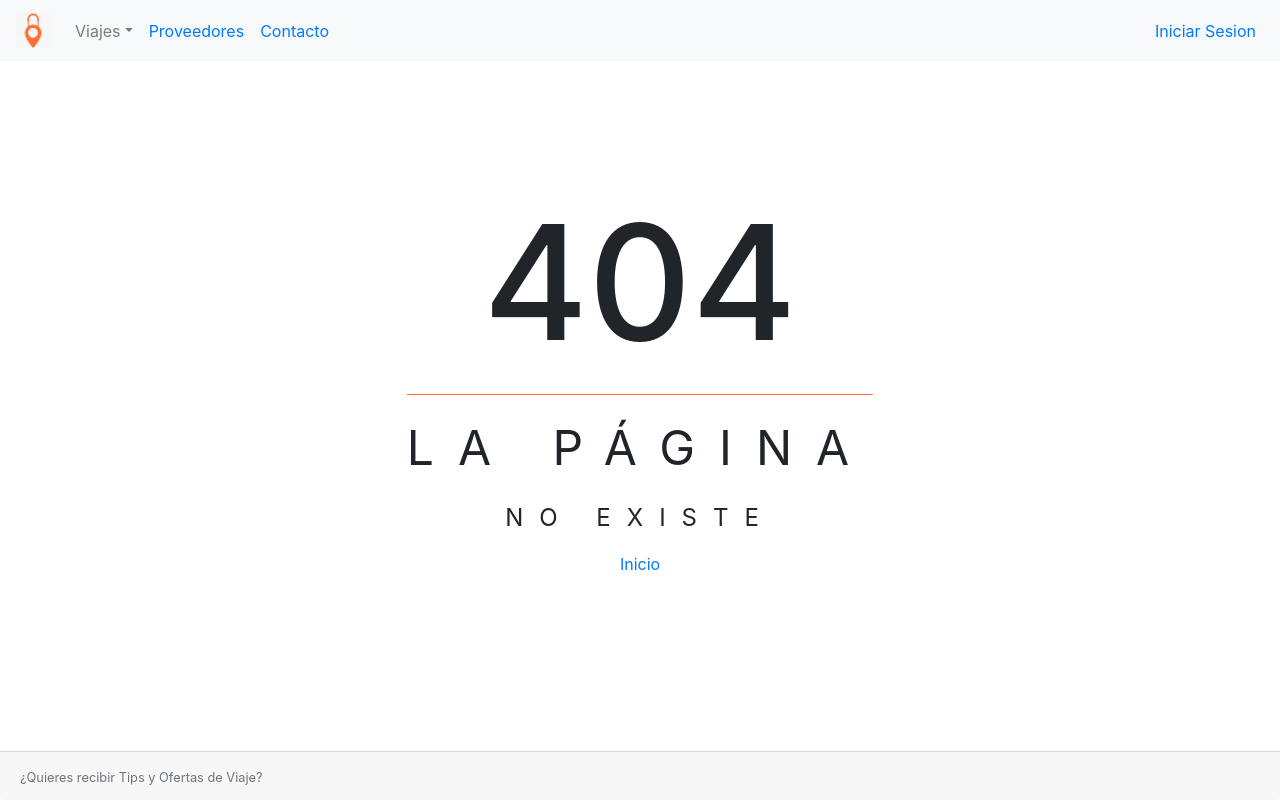
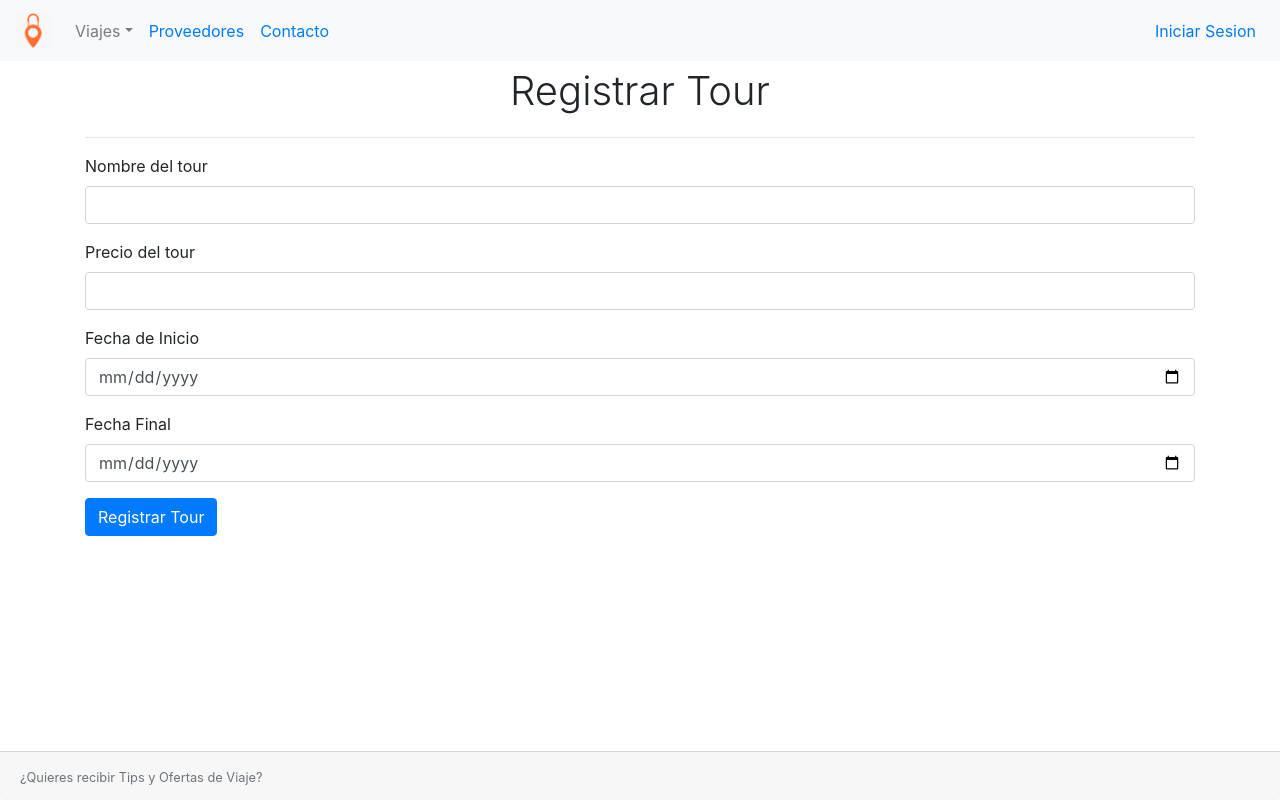
Before and after one commit to joseasalazar/pickpack, a React (Create React App) app: page /registrar-tour in a window 1280 px wide. Before the commit this address had no page. Built offline with nearby package versions, Linux system fonts and the light colour scheme.

Commit message:
Adds from to register tour

```diff
--- a/src/ui/RoleManager.js
+++ b/src/ui/RoleManager.js
@@ -1,4 +1,4 @@
-import React, { Component } from "react";
+import React from "react";
 import { USER_TYPE } from "../api/queries";
 import { useQuery } from "@apollo/react-hooks";
 
--- a/src/ui/Routes.js
+++ b/src/ui/Routes.js
@@ -14,7 +14,7 @@ import { TourDescriptionScreen } from "./screens/TourDescription";
 
 import { Header } from "./components/Header";
 import { Footer } from "./components/Footer";
-import Registertourtrial from "./screens/RegisterTourTrial";
+import RegisterTour from "./screens/RegisterTour";
 
 export class Routes extends React.Component {
   render() {
@@ -26,10 +26,9 @@ export class Routes extends React.Component {
             <Switch>
               <Route exact path="/" component={HomeScreen} />
               <Route exact path="/login" component={LogIn} />
-              <Route exact path="/proveedores" component={Proveedores} />
               <Route exact path="/signup" component={SignUp} />
               <Route exact path="/proveedores" component={Proveedores} />
-              <Route exact path="/comofunciona" component={ComoFunciona} />
+              <Route exact path="/como-funciona" component={ComoFunciona} />
               <Route exact path="/compras" component={ShoppingCart} />
               <Route exact path="/tours" component={TourScreen} />
               <Route
@@ -37,11 +36,7 @@ export class Routes extends React.Component {
                 path="/tours/info"
                 component={TourDescriptionScreen}
               />
-              <Route
-                exact
-                path="/registertourtrial"
-                component={Registertourtrial}
-              />
+              <Route exact path="/registrar-tour" component={RegisterTour} />
               <Route exact path="" component={Error404Screen} />
             </Switch>
           </div>
--- a/src/ui/components/LoginForm.js
+++ b/src/ui/components/LoginForm.js
@@ -34,7 +34,7 @@ const ErrorSpan = styled.p`
   text-align: "left";
 `;
 
-const SingupSchema = Yup.object().shape({
+const LoginSchema = Yup.object().shape({
   email: Yup.string()
     .required("El correo es requerido.")
     .email("Por favor ingresa un correo electrónico válido."),
@@ -48,13 +48,12 @@ export class LoginForm extends Component {
   render() {
     return (
       <Container>
-        <LoginCard>
         <Formik
           initialValues={{
             email: "",
             password: ""
           }}
-            validationSchema={SingupSchema}
+          validationSchema={LoginSchema}
           onSubmit={(values, { resetForm, setError, setSubmitting }) => {
             this.props.login({
               variables: { email: values.email, password: values.password }
@@ -104,7 +103,6 @@ export class LoginForm extends Component {
             </Form>
           )}
         </Formik>
-        </LoginCard>
       </Container>
     );
   }
--- a/src/ui/screens/Provedores.js
+++ b/src/ui/screens/Provedores.js
@@ -74,7 +74,9 @@ export class Proveedores extends React.Component {
               <Card.Title>
                 <h1 style={MainTitleStyle}>¡Bienvenido Picker!</h1>
               </Card.Title>
-              <a href="/comofunciona"><Button variant="dark">¿Como funciona?</Button></a>
+              <a href="/como-funciona">
+                <Button variant="dark">¿Como funciona?</Button>
+              </a>
             </Card.ImgOverlay>
           </Card>
         </StyledRow>
--- a/src/ui/screens/RegisterTour.js
+++ b/src/ui/screens/RegisterTour.js
@@ -2,6 +2,8 @@ import React from "react";
 import { useMutation } from "@apollo/react-hooks";
 import { ImageForm } from "../components/ImageForm";
 import { S3_SIGN, UPLOAD_IMAGE, POST_TOUR_TO_DB } from "../../api/mutations";
+import RegisterTourForm from "./RegisterTourForm";
+import Swal from "sweetalert2";
 
 export default function RegisterTour() {
   const [
@@ -17,32 +19,27 @@ export default function RegisterTour() {
     { loading: tourLoading, error: tourError }
   ] = useMutation(POST_TOUR_TO_DB);
 
-  if (uploadLoading) {
-    console.log("...loading upload");
-    return <p>loading...</p>;
+  if (uploadLoading || registerLoading || tourLoading) {
+    Swal.fire({
+      position: "center",
+      type: "success",
+      title: "Cargando...",
+      showConfirmButton: false,
+      timer: 1500
+    });
+    return null;
   }
-  if (uploadError) {
-    console.log(uploadError);
-    return <p>An error occurred</p>;
+  if (uploadError || registerError || tourError) {
+    if (uploadError) return <p>{uploadError.message}</p>;
+    if (registerError) return <p>{registerError.message}</p>;
+    if (tourError) return <p>{tourError.message}</p>;
   }
 
-  if (registerLoading) {
-    console.log("...loading register");
-    return <p>loading...</p>;
-  }
-  if (registerError) {
-    console.log(registerError);
-    return <p>An error occurred</p>;
-  }
-
-  if (tourLoading) {
-    console.log("...loading tour");
-    return <p>loading...</p>;
-  }
-  if (tourError) {
-    console.log(tourError);
-    return <p>An error occurred</p>;
-  }
-
-  return <ImageForm uploadToS3={uploadToS3} registerImage={registerImage} />;
+  return (
+    <RegisterTourForm
+      uploadToS3={uploadToS3}
+      registerImage={registerImage}
+      registerTour={registerTour}
+    />
+  );
 }
--- /dev/null
+++ b/src/ui/screens/RegisterTourForm.js
@@ -0,0 +1,118 @@
+// import React, { Component } from "react";
+// import { Button, Container, Row } from "react-bootstrap";
+// import styled from "styled-components";
+// import * as Yup from "yup";
+// import { Formik, Field, Form } from "formik";
+
+import React, { Component } from "react";
+import styled from "styled-components";
+import { Button, Container } from "react-bootstrap";
+import * as Yup from "yup";
+import { Formik, Field, Form } from "formik";
+
+const Title = styled.p`
+  text-align: center;
+  margin-bottom: 15px;
+  font-size: 40px;
+  font-weight: 300;
+`;
+
+const ErrorSpan = styled.p`
+  color: red;
+  font-size: 15;
+  text-align: "left";
+`;
+
+const TourSchema = Yup.object().shape({
+  name: Yup.string().required("El nombre del tour es requerido."),
+  startDate: Yup.string().required("La fecha de inicio es requerida."),
+  endDate: Yup.string().required("La fecha final es requerida."),
+  price: Yup.number()
+    .min(1, "El precio minimo del tour es de $1 MXN.")
+    .required("El precio del tour es requerido.")
+});
+
+export default class RegisterTourForm extends Component {
+  constructor(props) {
+    super(props);
+  }
+
+  render() {
+    return (
+      <Container>
+        <Formik
+          initialValues={{
+            name: "",
+            price: "",
+            startDate: "",
+            endDate: "",
+            type: "Day Tour"
+          }}
+          validationSchema={TourSchema}
+          onSubmit={(values, { resetForm, setError, setSubmitting }) => {
+            console.log(values);
+          }}
+        >
+          {({ values, errors, touched }) => (
+            <Form className="form" role="form" method="post">
+              <Title>Registrar Tour</Title>
+              <hr></hr>
+              <div className="form-group">
+                <label>Nombre del tour</label>
+                <Field
+                  type="text"
+                  className="form-control"
+                  id="text"
+                  name="name"
+                />
+                {touched.name && errors.name && (
+                  <ErrorSpan>{errors.name}</ErrorSpan>
+                )}
+              </div>
+              <div className="form-group">
+                <label>Precio del tour</label>
+                <Field
+                  type="number"
+                  className="form-control"
+                  id="price"
+                  name="price"
+                />
+                {touched.price && errors.price && (
+                  <ErrorSpan>{errors.price}</ErrorSpan>
+                )}
+              </div>
+              <div className="form-group">
+                <label>Fecha de Inicio</label>
+                <Field
+                  type="date"
+                  className="form-control"
+                  id="startDate"
+                  name="startDate"
+                />
+                {touched.startDate && errors.startDate && (
+                  <ErrorSpan>{errors.startDate}</ErrorSpan>
+                )}
+              </div>
+              <div className="form-group">
+                <label>Fecha Final</label>
+                <Field
+                  type="date"
+                  className="form-control"
+                  id="endDate"
+                  name="endDate"
+                />
+                {touched.endDate && errors.endDate && (
+                  <ErrorSpan>{errors.endDate}</ErrorSpan>
+                )}
+              </div>
+
+              <Button type="submit" variant="primary" size="md">
+                Registrar Tour
+              </Button>
+            </Form>
+          )}
+        </Formik>
+      </Container>
+    );
+  }
+}
--- a/src/ui/screens/RegisterTourTrial.js
+++ /dev/null
@@ -1,54 +0,0 @@
-import React, { Fragment } from "react";
-import { Form, Row, Col } from "react-bootstrap";
-//import { Formik } from "formik";
-
-export default function RegisterTourTrial() {
-  return (
-    <Form>
-      <h3>Dar de alta un tour</h3>
-
-      <Form.Group as={Row}>
-        <Form.Label column sm="2">
-          Nombre del Tour
-        </Form.Label>
-        <Col sm="4">
-          <Form.Control type="text" />
-        </Col>
-        <Form.Label column sm="2">
-          Ubicación
-        </Form.Label>
-        <Col sm="4">
-          <Form.Control type="text" />
-        </Col>
-      </Form.Group>
-      <Form.Group as={Row}>
-        <Form.Label column sm="2">
-          Precio
-        </Form.Label>
-        <Col sm="4">
-          <Form.Control type="number" min="1" step="any" />
-        </Col>
-        <Form.Label column sm="2">
-          Cantidad
-        </Form.Label>
-        <Col sm="4">
-          <Form.Control type="number" />
-        </Col>
-      </Form.Group>
-      <Form.Group as={Row}>
-        <Form.Label column sm="2">
-          Descripción
-        </Form.Label>
-        <Col sm="4">
-          <Form.Control type="text" min="1" step="any" />
-        </Col>
-        <Form.Label column sm="2">
-          Fotos
-        </Form.Label>
-        <Col sm="4">
-          <Form.Control type="file" />
-        </Col>
-      </Form.Group>
-    </Form>
-  );
-}
--- a/src/ui/screens/Tours.js
+++ b/src/ui/screens/Tours.js
@@ -57,8 +57,7 @@ export class Tours extends React.Component {
     super(props);
 
     this.state = {
-      tours: [],
-      redirect: false
+      tours: []
     };
   }
 
@@ -67,9 +66,23 @@ export class Tours extends React.Component {
   }
 
   deleteTour(tour) {
-    var newArr = this.state.tours.filter(tours => tours.tourId !== tour.tourId);
-    console.log(newArr);
-    this.setState({ tours: newArr });
+    Swal.fire({
+      title: "Eliminar tour?",
+      text: "Se borrará el tour de la base de datos",
+      icon: "warning",
+      showCancelButton: true,
+      confirmButtonColor: "#3085d6",
+      cancelButtonColor: "#d33",
+      confirmButtonText: "Sí!"
+    }).then(result => {
+      if (result.value) {
+        var newArr = this.state.tours.filter(
+          tours => tours.tourId !== tour.tourId
+        );
+        this.setState({ tours: newArr });
+        Swal.fire("Tour Eliminado!", "El tour se ha eliminado.", "success");
+      }
+    });
   }
 
   render() {
@@ -78,7 +91,7 @@ export class Tours extends React.Component {
         <Container>
           <h1 style={TitleStyle}>Tours y Actividades</h1>
           <StyledRow>
-            {this.state.tours.length > 0 ? (
+            {this.state.tours !== undefined && this.state.tours.length > 0 ? (
               this.state.tours.map((tour, index) => {
                 return (
                   <Col key={index} className="col-md-4">
```
Also changed, not shown: src/ui/components/SignUpForm.js (+79 -24 lines). Lines whose indentation alone changed are shown as unchanged.
